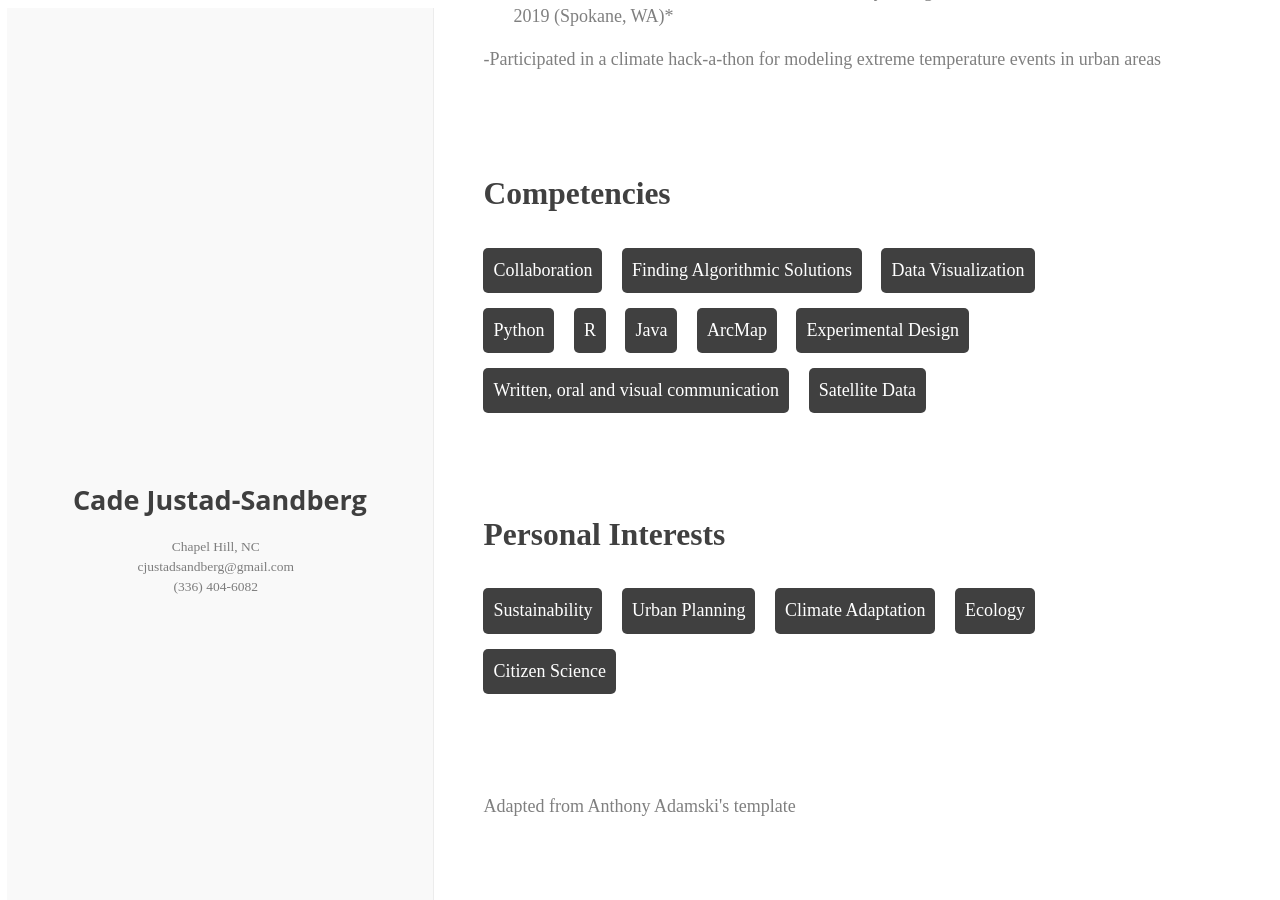
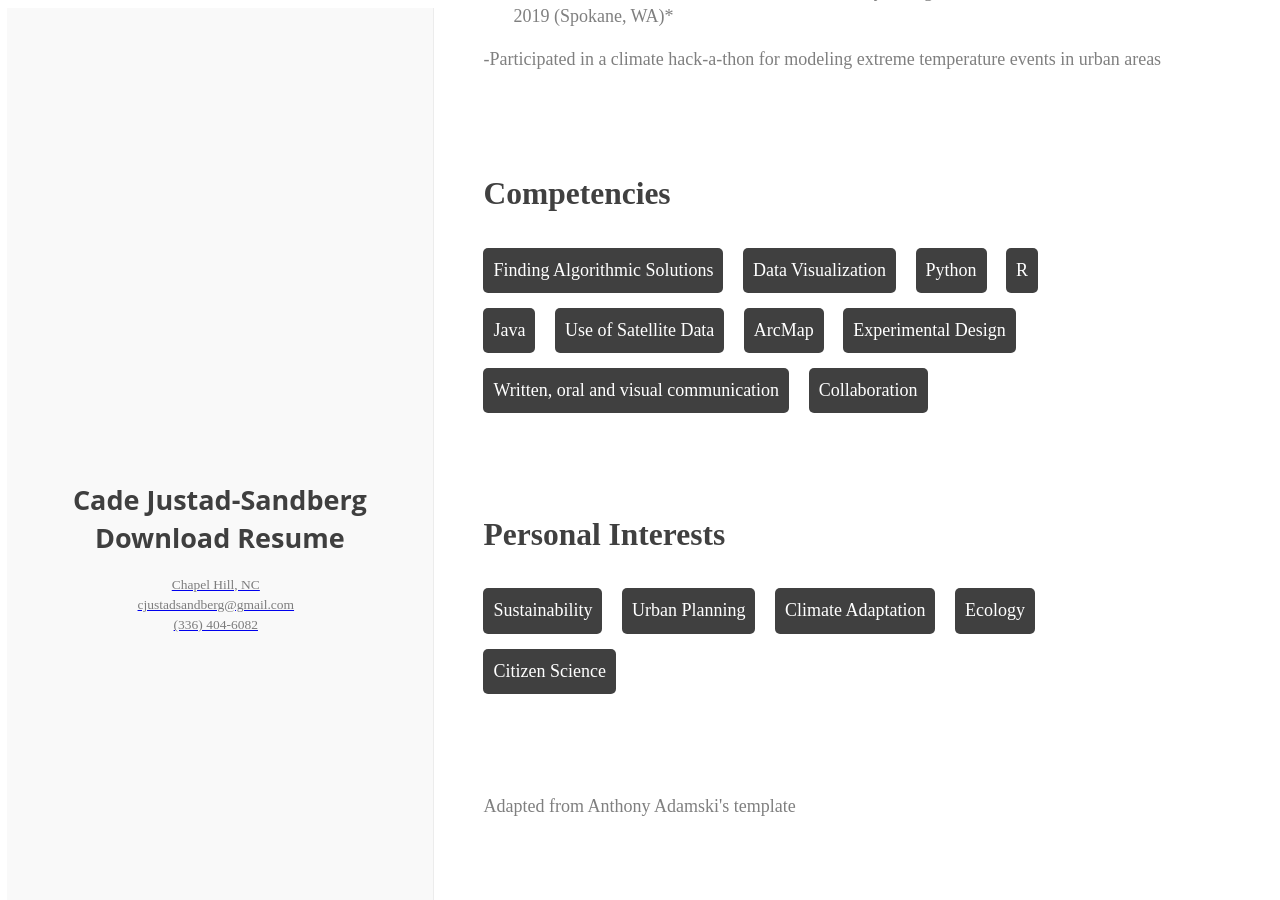
Before and after one commit to cadejs/cadejs.github.io, a Jekyll site: the page pages/resume.html, which Jekyll copies as it is, in a window 1280 px wide and 900 px high, scrolled down 1713 px. Built offline with Jekyll 4.4.1, drawn with Linux system fonts in a browser that asks for light colours.

Commit message:
download link set up

```diff
--- a/pages/resume.html
+++ b/pages/resume.html
@@ -9,7 +9,8 @@
 
       <div class="name-text">
 
-        <h1>Cade <em>Justad-Sandberg</em></h1>
+        <h1>Cade <em>Justad-Sandberg</em><br><em>Download Resume
+        <a href="resume/resume.pdf" download="Justad-Sandberg_resume"> </em></h1>
         <p>Chapel Hill, NC</p>
         <p>cjustadsandberg@gmail.com</p>
         <p>(336) 404-6082</p>
@@ -97,16 +98,18 @@
       <section>
         <h1>Competencies</h1>
         <ul class="skill-set">
-          <li>Collaboration</li>
+
           <li>Finding Algorithmic Solutions</li>
           <li>Data Visualization</li>
           <li>Python</li>
           <li>R</li>
           <li>Java</li>
+          <li>Use of Satellite Data</li>
           <li>ArcMap</li>
           <li>Experimental Design</li>
           <li>Written, oral and visual communication</li>
-          <li>Satellite Data</li>
+          <li>Collaboration</li>
+
 
         </ul>
       </section>
```
